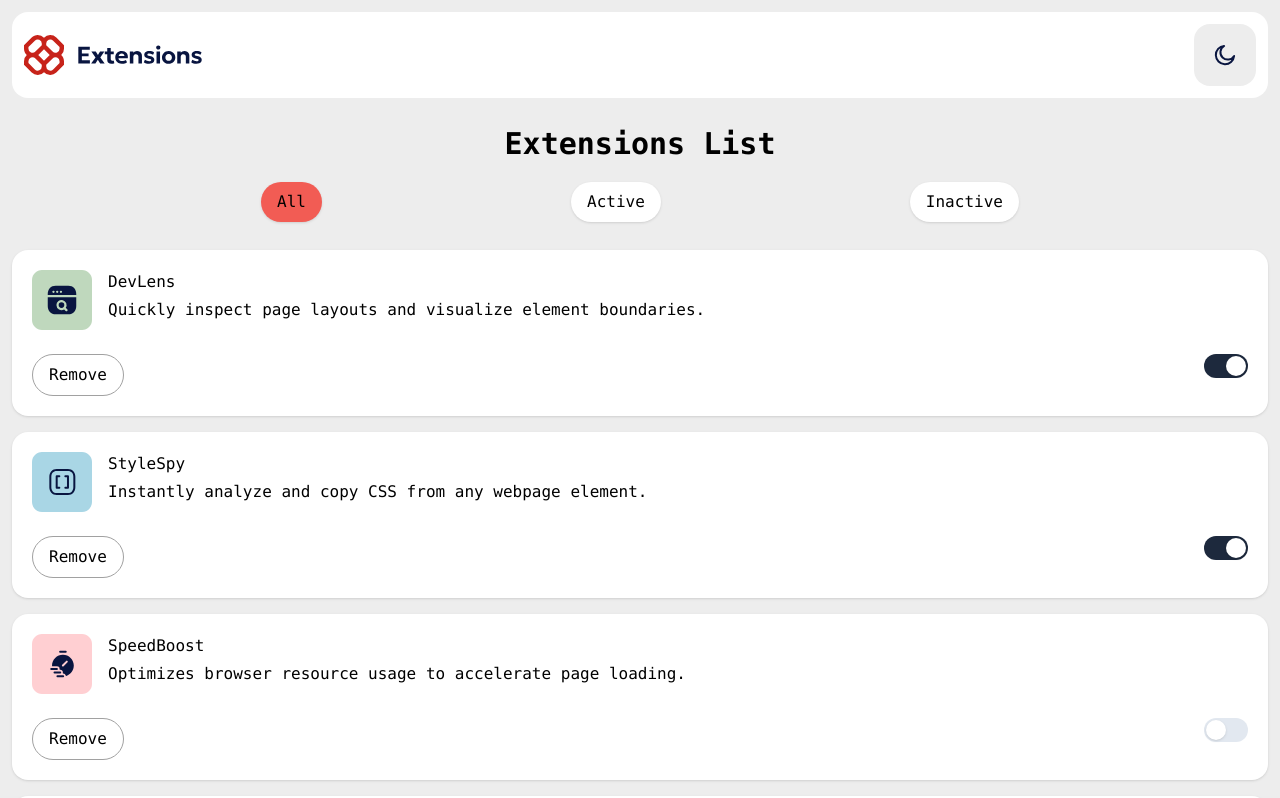
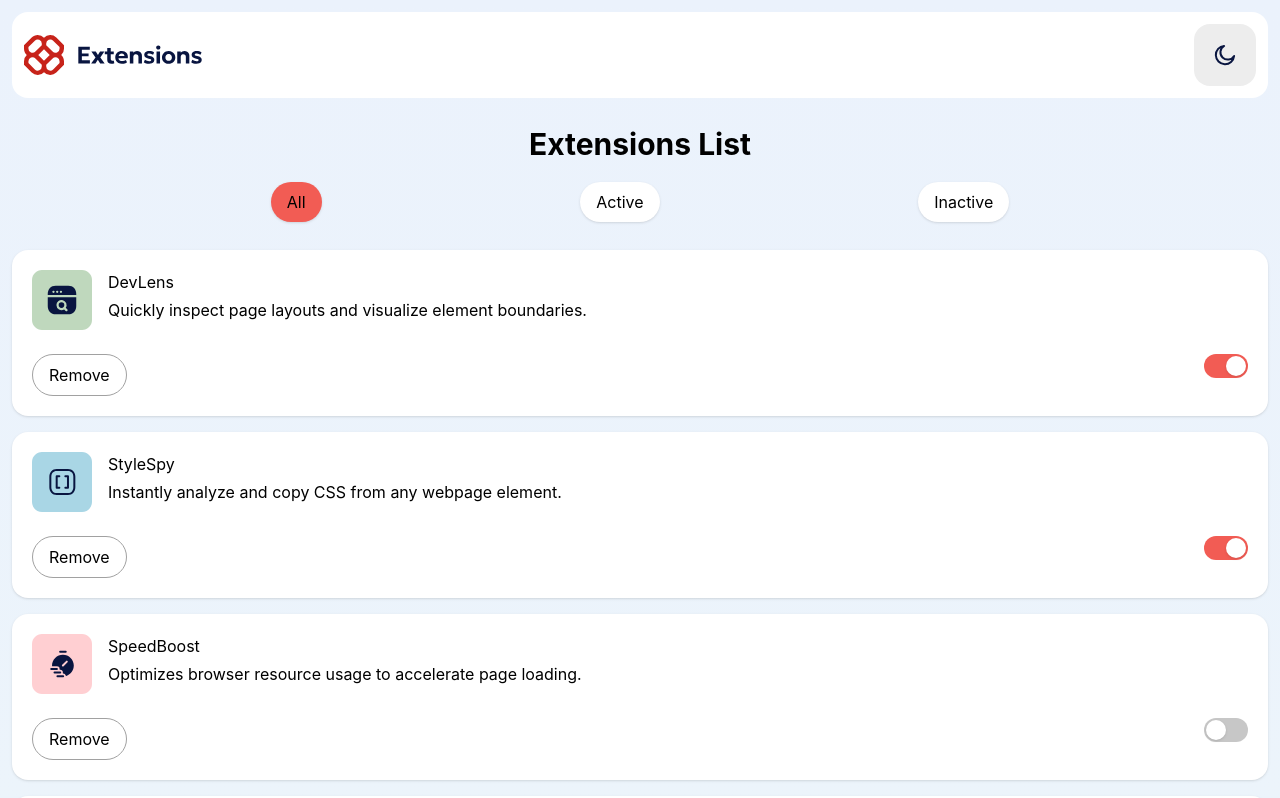
Before and after one commit to zahidzta/extensions-manager, a React (Vite) app: page / in a window 1280 px wide. Shown: the top 798 px of the page. Built offline with nearby package versions, Linux system fonts and the light colour scheme.

Commit message:
feat: enhance UI with dark mode support and gradient backgrounds

```diff
--- a/src/App.tsx
+++ b/src/App.tsx
@@ -46,7 +46,7 @@ function App() {
 
 
   return (
-    <div className="font-mono bg-neutral-100 h-screen p-3 space-y-7 text-base">
+    <div className="text-black dark:text-white p-3 space-y-7 bg-gradient-light dark:bg-gradient-dark ">
       <Header />
       <Filter />
       <div className="flex flex-col gap-4">
--- a/src/components/ExtensionCard.tsx
+++ b/src/components/ExtensionCard.tsx
@@ -8,7 +8,7 @@ type ExtensionCardProps = {
 
 export default function ExtensionCard({ info, onChange, onDelete }: ExtensionCardProps) {
     return (
-        <div className="bg-white p-5 rounded-2xl shadow space-y-6">
+        <div className="bg-white dark:bg-neutral-800 p-5 rounded-2xl shadow space-y-6">
             <div className="flex items-start gap-4">
                 <img src={info.logo} alt={info.name} />
                 <div className="space-y-1">
@@ -17,13 +17,13 @@ export default function ExtensionCard({ info, onChange, onDelete }: ExtensionCar
                 </div>
             </div>
             <div className="flex justify-between">
-                <button className="border border-neutral-400 rounded-full py-2 px-4 bg-white" onClick={() => onDelete(info.name)}>Remove</button>
+                <button className="border border-neutral-400 rounded-full py-2 px-4" onClick={() => onDelete(info.name)}>Remove</button>
 
                 <button
                     role="switch"
                     aria-checked={info.isActive}
                     onClick={() => onChange(info.name)}
-                    className={`relative w-11 h-6 rounded-full transition-colors duration-300 cursor-pointer ${info.isActive ? "bg-slate-800" : "bg-slate-200"}`}
+                    className={`relative w-11 h-6 rounded-full transition-colors duration-300 cursor-pointer ${info.isActive ? "bg-red-400" : "bg-neutral-300 dark:bg-neutral-500"}`}
                 >
                     <span className={`absolute top-0.5 left-0.5 w-5 h-5 bg-white rounded-full shadow transition-transform duration-300 ${info.isActive ? "translate-x-5" : "translate-x-0"}`}/>
                 </button>
--- a/src/components/Filter.tsx
+++ b/src/components/Filter.tsx
@@ -17,7 +17,7 @@ export function Filter() {
                 {FILTERS.map(filter => (
                     <button
                         key={filter.value}
-                        className={`${settings.filter === filter.value ? "bg-red-400": "bg-white"} rounded-full py-2 px-4 shadow` }
+                        className={`${settings.filter === filter.value ? "bg-red-400": "bg-white dark:bg-neutral-800"} rounded-full py-2 px-4 shadow` }
                         onClick={() => handleChange(filter.value)}
                     >
                         {filter.label}
--- a/src/index.css
+++ b/src/index.css
@@ -19,8 +19,8 @@
   --color-red-500: hsl(3, 71%, 56%);
   --color-red-700: hsl(3, 77%, 44%);
 
-  --bg-gradient-light: linear-gradient(180deg, #EBF2FC 0%, #EEF8F9 100%);
-  --bg-gradient-dark: linear-gradient(180deg, #040918 0%, #091540 100%);
+  --background-image-gradient-light: linear-gradient(180deg, #EBF2FC 0%, #EEF8F9 100%);
+  --background-image-gradient-dark: linear-gradient(180deg, #040918 0%, #091540 100%);
 
   --breakpoint-sm: 375px;
   --breakpoint-desktop: 1440px;
```
